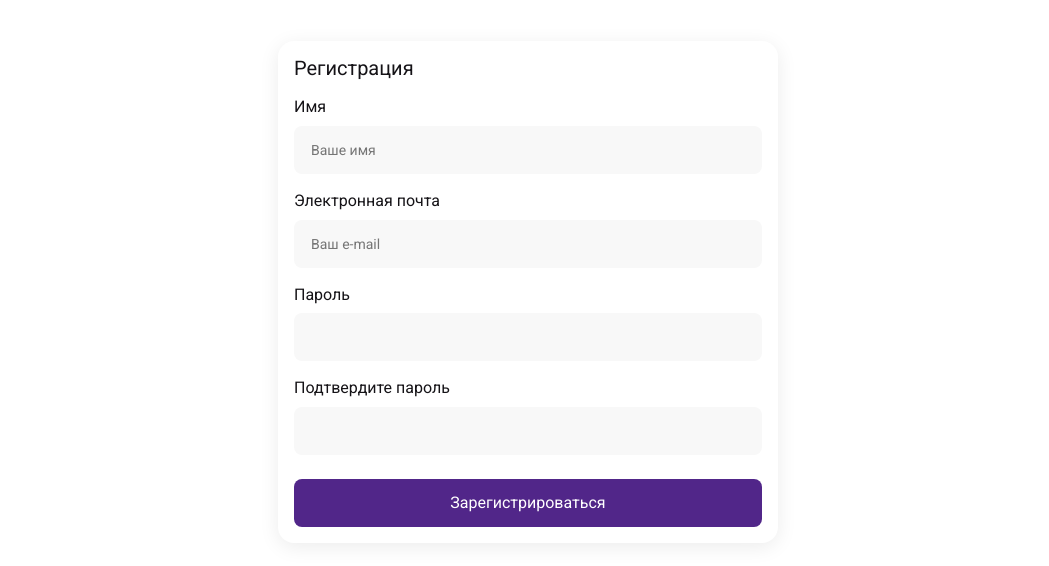
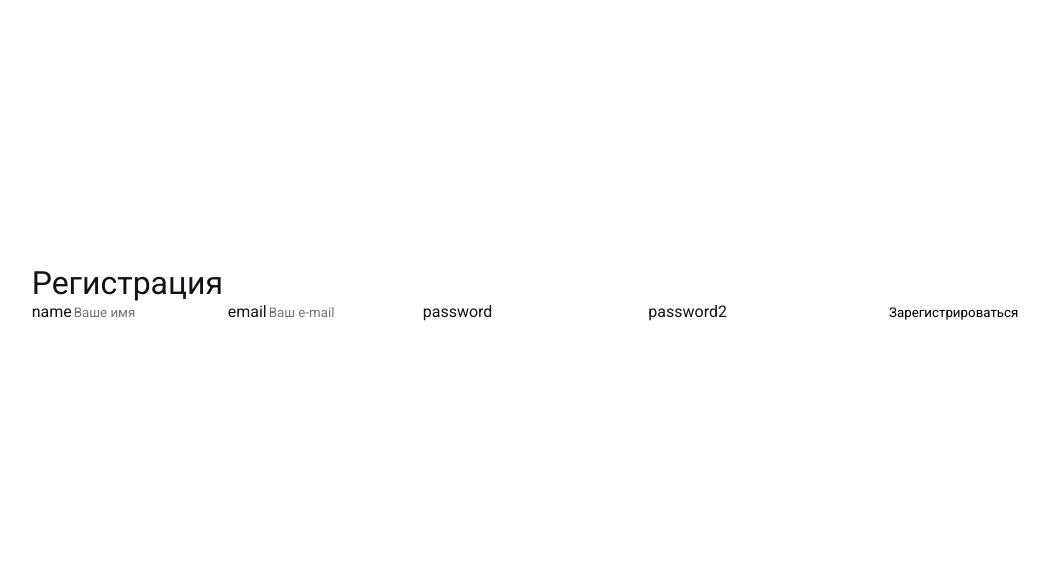
Before and after one commit to user530/antipov_test, a React (Create React App) app: page / in a window 1280 px wide. Shown: the part 108-674 px from the top of the page, without its empty margins (112-1161 px from the left). Built offline with nearby package versions, Linux system fonts and the light colour scheme.

Commit message:
Test Form with handlers and validation

```diff
--- a/src/features/test/FormTest.tsx
+++ b/src/features/test/FormTest.tsx
@@ -1,17 +1,33 @@
 import React, { ChangeEvent, FormEvent } from 'react';
 import SingleInput from './Input';
 
-
-interface IFormData {
-    fName: string;
-    lName: string;
+interface ITestForm {
+    formName: string;
+    formFields: FormItemData[];
+    btnText: string;
+    submitHandler: (e: FormEvent<HTMLFormElement>) => void;
 }
 
-export const TestForm: React.FC = () => {
-    const [formData, setFormData] = React.useState<IFormData>({
-        fName: '',
-        lName: '',
-    });
+interface FormItemData {
+    itemName: string;
+    itemType: 'text' | 'password';
+    itemLabel: string;
+    itemPlaceholder?: string;
+    itemValidation?: {
+        validationCb: (value: string) => boolean;
+        validationErr: string;
+    }
+}
+
+export const TestForm: React.FC<ITestForm> = (props: ITestForm) => {
+    const { formName, btnText, submitHandler, formFields } = props;
+
+    const defaultFormData = formFields.map(field => field.itemName).reduce((obj, key) => {
+        (obj as any)[key] = '';
+        return obj;
+    }, {})
+
+    const [formData, setFormData] = React.useState(defaultFormData);
 
     const handleChange = React.useCallback(
         (e: ChangeEvent<HTMLInputElement>) => setFormData(
@@ -22,19 +38,21 @@ export const TestForm: React.FC = () => {
         ), []
     );
 
-    const handleSubmit = (e: FormEvent<HTMLFormElement>) => {
-        e.preventDefault();
-        console.log(formData);
-    }
-
     return (
-        <form onSubmit={handleSubmit}>
+        <form onSubmit={submitHandler}>
+            <h1>{formName}</h1>
             {
-                Object.keys(formData).map(
-                    (key, ind) => <SingleInput key={key} name={key} handleChange={handleChange} />
+                formFields.map(
+                    ({ itemName, itemLabel, itemType, itemPlaceholder, itemValidation }, ind) => <SingleInput
+                        key={itemName}
+                        name={itemName}
+                        handleChange={handleChange}
+                        itemPlaceholder={itemPlaceholder}
+                        itemValidation={itemValidation}
+                    />
                 )
             }
-            <button type="submit">SUBMIT</button>
+            <button type="submit">{btnText}</button>
         </form>
     )
 }
--- a/src/features/test/Input.tsx
+++ b/src/features/test/Input.tsx
@@ -1,19 +1,35 @@
-import React, { ChangeEvent, memo } from 'react';
+import React, { ChangeEvent, memo, useState } from 'react';
 
 interface ISingleInput {
     name: string;
     handleChange: (e: ChangeEvent<HTMLInputElement>) => void;
+    itemPlaceholder?: string;
+    itemValidation?: {
+        validationCb: (value: string) => boolean;
+        validationErr: string;
+    }
 }
 
 const SingleInput: React.FC<ISingleInput> = (props: ISingleInput) => {
-    const { handleChange, name } = props;
+    const { handleChange, name, itemPlaceholder, itemValidation } = props;
 
     console.log(`INPUT ${name} RENDERED`);
 
     return (
         <>
             <label htmlFor={name}>{name}</label>
-            <input type="text" name={name} onChange={(e) => handleChange(e)} />
+            <input
+                type="text"
+                name={name}
+                placeholder={itemPlaceholder ? itemPlaceholder : undefined}
+                onChange={(e) => handleChange(e)}
+                onBlur={itemValidation
+                    ? (e) => {
+                        const isValid = itemValidation.validationCb(e.target.value);
+                        isValid ? e.target.classList.add('error') : e.target.classList.remove('error');
+                    }
+                    : undefined}
+            />
         </>
     )
 }
--- a/src/pages/Signup/Signup.tsx
+++ b/src/pages/Signup/Signup.tsx
@@ -1,6 +1,7 @@
 import React from 'react';
 import styles from './Signup.module.scss';
 import { Form } from '../../features/form/Form';
+import { TestForm } from '../../features/test/FormTest';
 
 interface FormItemData {
     itemName: string;
@@ -46,7 +47,7 @@ export const Signup: React.FC = () => {
 
     return (
         <div className={styles['wrapper']}>
-            <Form
+            {/* <Form
                 formName='Регистрация'
                 btnText='Зарегистрироваться'
                 formFields={registerFormFields}
@@ -54,8 +55,19 @@ export const Signup: React.FC = () => {
                     console.log('SUBMIT FORM FIRED!');
                     const form = e.target as HTMLFormElement;
                     const data = new FormData(form);
-                }} />
-
+                }} /> */}
+            <TestForm
+                formName='Регистрация'
+                btnText='Зарегистрироваться'
+                formFields={registerFormFields}
+                submitHandler={(e) => {
+                    e.preventDefault();
+                    console.log('SUBMIT FORM FIRED!');
+                    const form = e.target as HTMLFormElement;
+                    const data = new FormData(form);
+                    console.log(Array.from(data))
+                }}
+            />
         </div>
     )
 }
```
